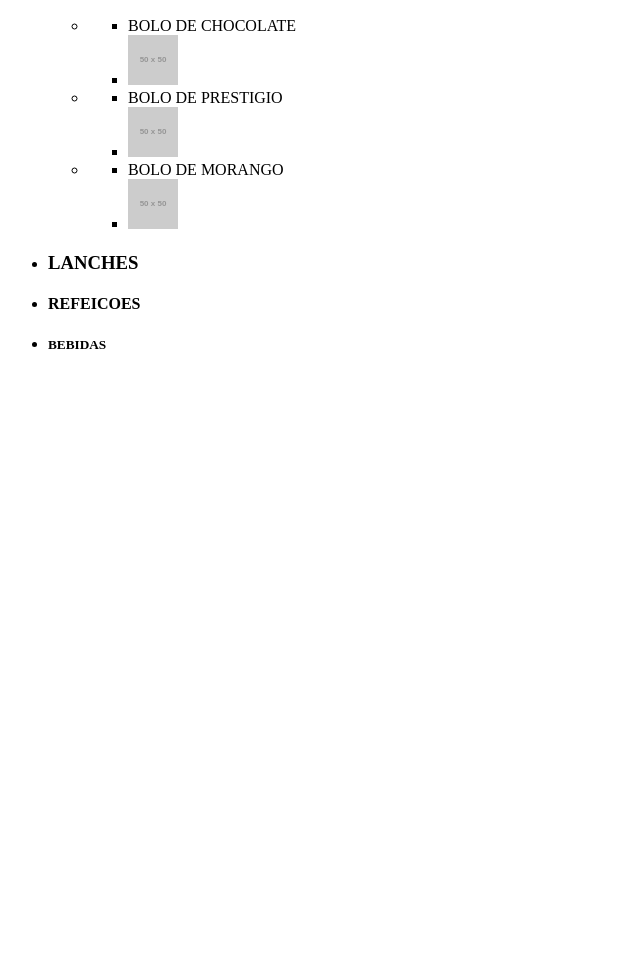
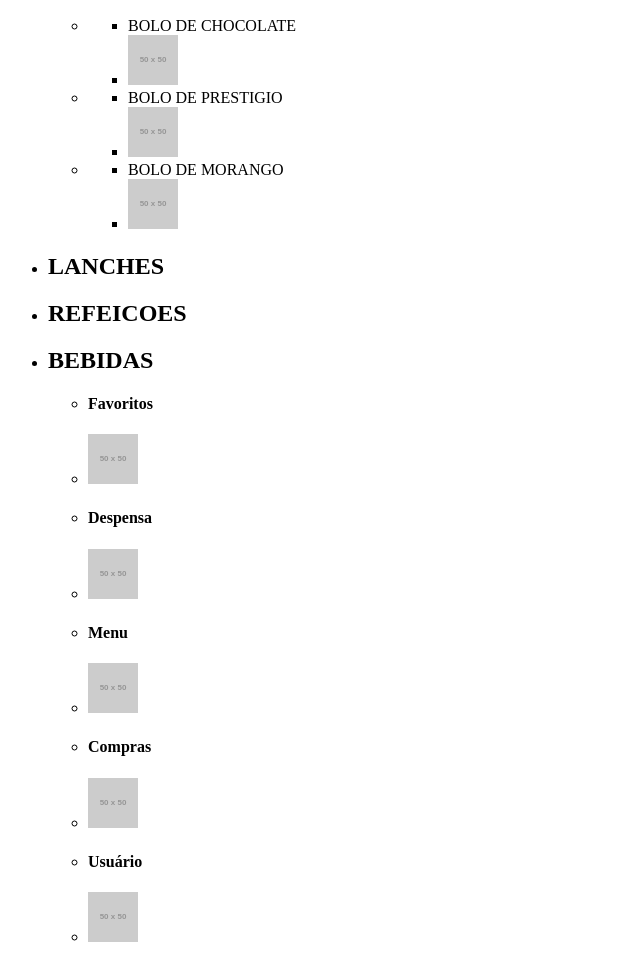
Before and after one commit to MaluSevilha/MaluSevilha.github.io, a plain HTML site: page favoritos.html in a window 1280 px wide. Shown: the part 110-1072 px from the top of the page, without its empty margins (0-640 px from the left). Before the commit the page ends 800 px from the top, so only its background shows below. Drawn offline with Linux system fonts and the light colour scheme; placeholder pictures from the web are drawn by us.

Commit message:
adiciona rodapé

```diff
--- a/favoritos.html
+++ b/favoritos.html
@@ -52,23 +52,103 @@
                 </ul>
             </li>
             <li>
-                <h3>
+                <h2>
                     LANCHES
-                </h3>
+                </h2>
             </li>
             <li>
-                <h4>
+                <h2>
                     REFEICOES
-                </h4>
+                </h2>
             </li>
             <li>
-                <h5>
+                <h2>
                     BEBIDAS
-                </h5>
+                </h2>
             </li>
         </ul>
     </main>
 
+    <footer>
+        <!-- Barra de ferramentas -->
+        <ul>
+            <!-- Favoritos -->
+            <ul>
+                <!-- Escrita -->
+                <li>
+                    <h4>
+                        Favoritos
+                    </h4>
+                </li>
+
+                <!-- Imagem -->
+                <li>
+                    <a href="favoritos.html"> <img src="https://fakeimg.pl/50x50" alt="coração"> </a>
+                </li>
+            </ul>
+
+            <!-- Despensa -->
+            <ul>
+                <!-- Escrita -->
+                <li>
+                    <h4>
+                        Despensa
+                    </h4>
+                </li>
+
+                <!-- Imagem -->
+                <li>
+                    <a href="despensa.html"> <img src="https://fakeimg.pl/50x50" alt="despensa"> </a>
+                </li>
+            </ul>
+
+            <!-- Menu -->
+            <ul>
+                <!-- Escrita -->
+                <li>
+                    <h4>
+                        Menu
+                    </h4>
+                </li>
+
+                <!-- Imagem -->
+                <li>
+                    <a href="index.html"> <img src="https://fakeimg.pl/50x50" alt="menu"> </a>
+                </li>
+            </ul>
+
+            <!-- Compras -->
+            <ul>
+                <!-- Escrita -->
+                <li>
+                    <h4>
+                        Compras
+                    </h4>
+                </li>
+
+                <!-- Imagem -->
+                <li>
+                    <a href="#"> <img src="https://fakeimg.pl/50x50" alt="compras"> </a>
+                </li>
+            </ul>
+
+            <!-- Usuário -->
+            <ul>
+                <!-- Escrita -->
+                <li>
+                    <h4>
+                        Usuário
+                    </h4>
+                </li>
+
+                <!-- Imagem -->
+                <li>
+                    <a href="user.html"> <img src="https://fakeimg.pl/50x50" alt="usuário"> </a>
+                </li>
+            </ul>
+
+        </ul>
+    </footer>
 
 
 </body>
```
